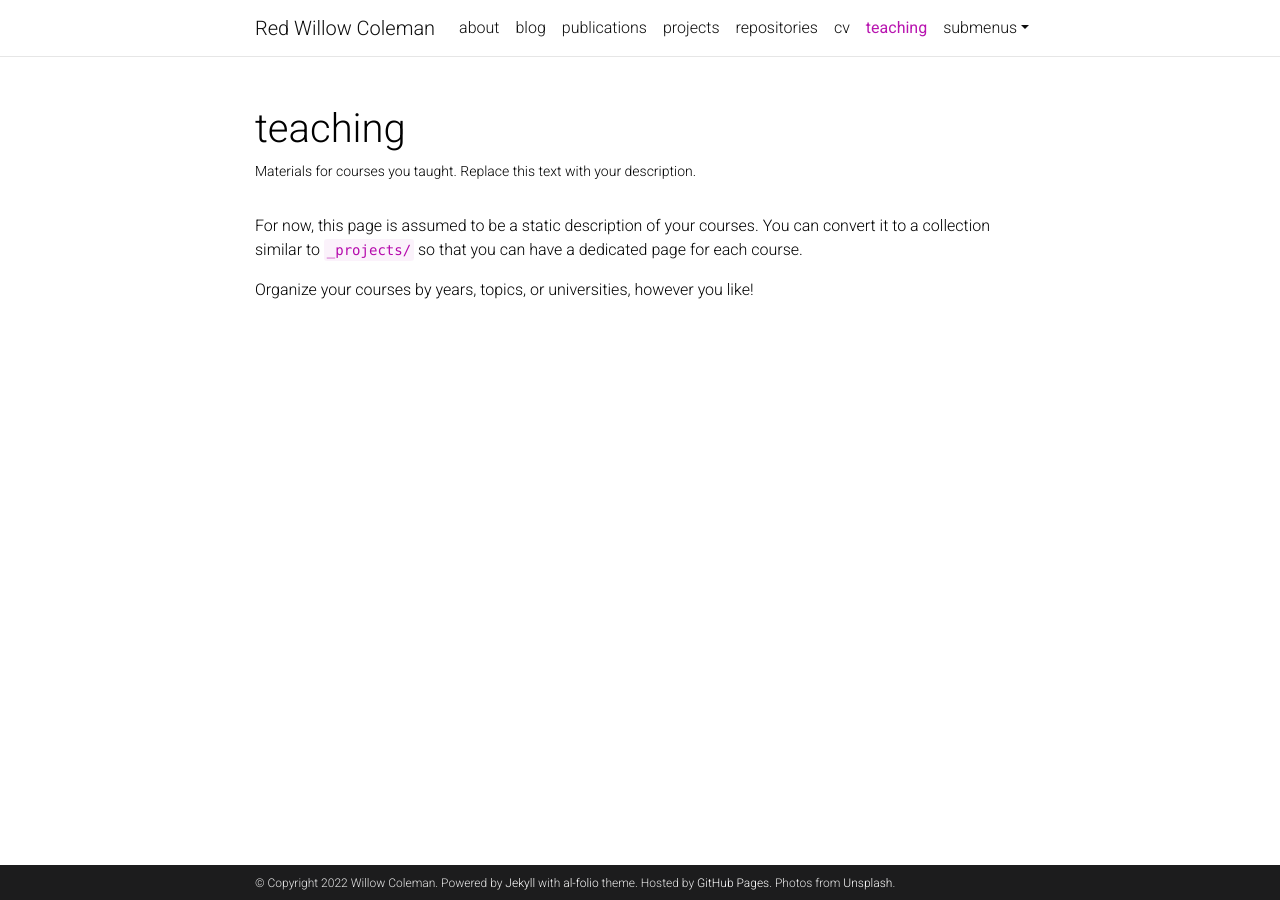
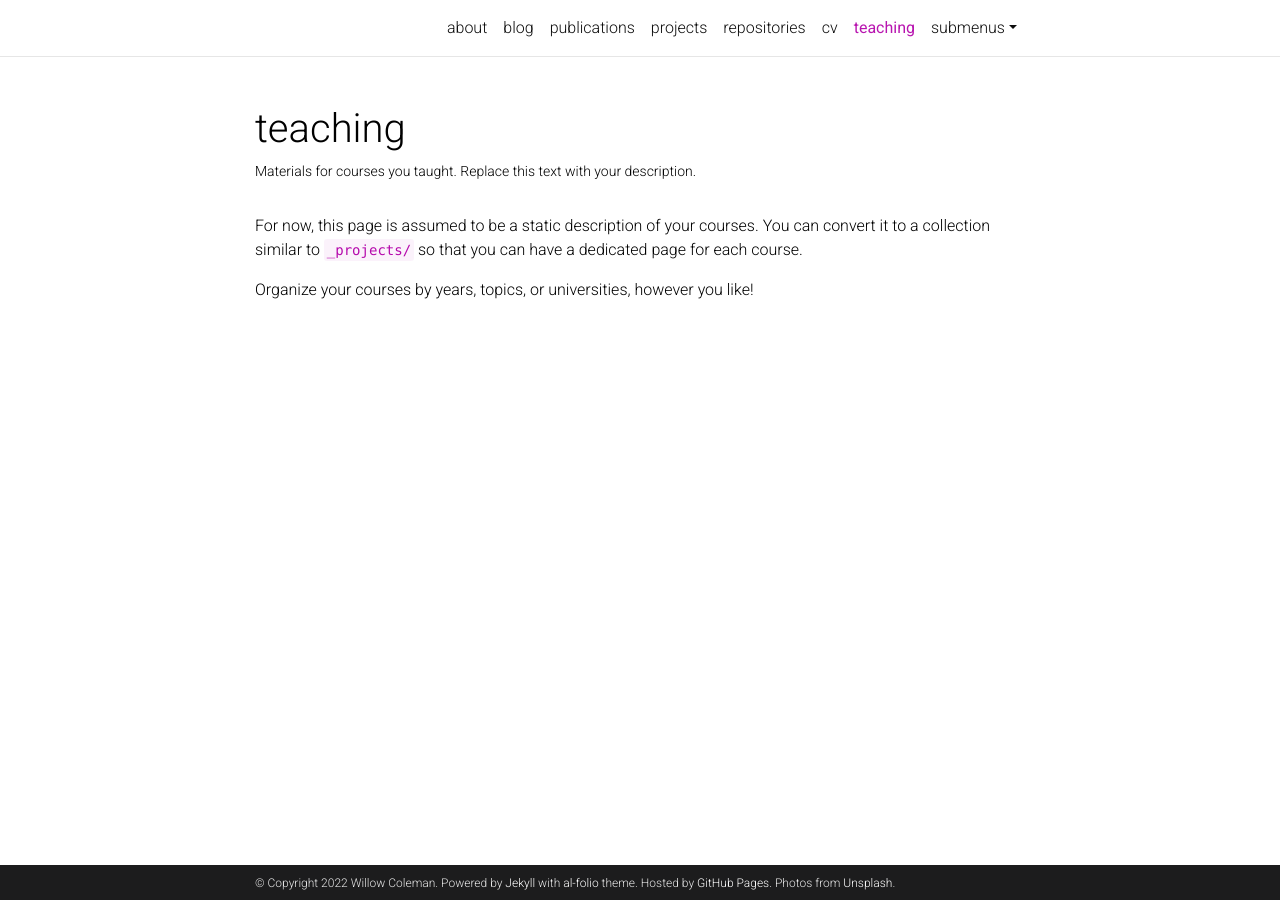
Before and after one commit to willowcoleman/willow-web, a Jekyll site: the page built from _pages/teaching.md, in a window 1280 px wide. Built offline with Jekyll 4.4.1, drawn with Linux system fonts in a browser that asks for light colours; comment, search, counter and statistics services are not loaded; a style sheet for code colours, icons or effects is not loaded.

Commit message:
Update _config.yml
fix website name again

```diff
--- a/_config.yml
+++ b/_config.yml
@@ -2,7 +2,7 @@
 # Site settings
 # -----------------------------------------------------------------------------
 
-title: Red Willow Coleman # the website title (if blank, full name will be used instead)
+title: # the website title (if blank, full name will be used instead)
 first_name: Willow
 middle_name:
 last_name: Coleman
```
